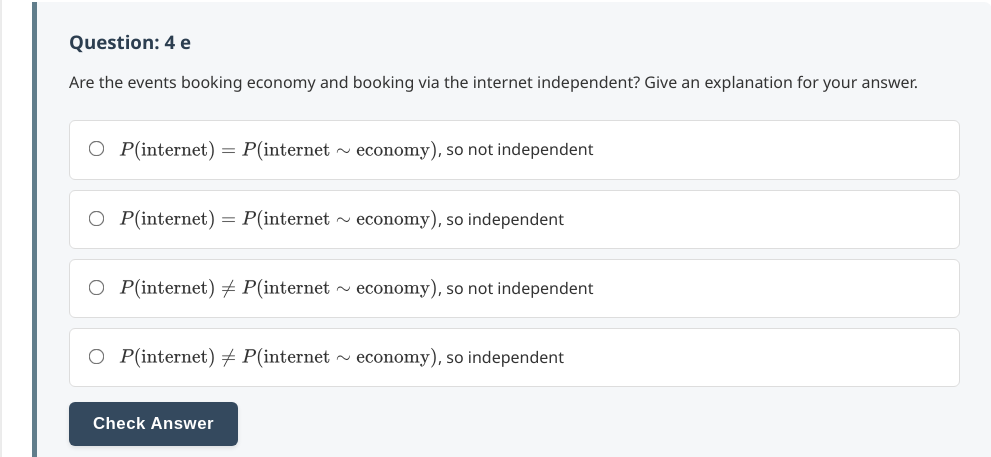
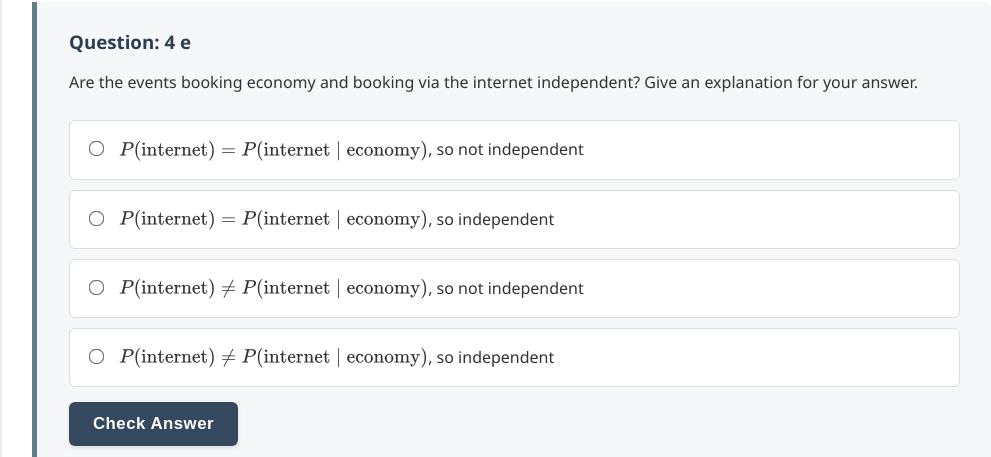
Before and after one commit to probe973/eco-4001b, a Jekyll site: the page built from review/index.md, in a window 1280 px wide and 900 px high, scrolled down 10092 px. Shown: the part 122-579 px from the top of the window, without its empty margins (128-1119 px from the left). Built offline with Jekyll 4.4.1, drawn with Linux system fonts in a browser that asks for light colours.

Commit message:
Update index.md

```diff
--- a/review/index.md
+++ b/review/index.md
@@ -376,16 +376,16 @@ A customer is selected at random, in a prize draw.
     question_text="Given that the customer booked economy, what is the probability that they booked via the internet?  Give answer as a decimal correct to 2 decimal places."
     correct_answer="0.49"
     tolerance="0.005"
-    solution_text="$P(\text{internet} \sim \text{economy})=\frac{140}{285}=\frac{28}{57}=0.49$"
+    solution_text="$P(\text{internet} \mid \text{economy})=\frac{140}{285}=\frac{28}{57}=0.49$"
 %}
 
 {% include question_multiple_choice.html
     id="review_4e"
     title="4 e"
     question_text="Are the events booking economy and booking via the internet independent? Give an explanation for your answer."
-    options="a::$P(\text{internet}) = P(\text{internet} \sim \text{economy})$, so not independent||b::$P(\text{internet}) = P(\text{internet} \sim \text{economy})$, so independent||c::$P(\text{internet}) \neq P(\text{internet} \sim \text{economy})$, so not independent||d::$P(\text{internet}) \neq P(\text{internet} \sim \text{economy})$, so independent"
+    options="a::$P(\text{internet}) = P(\text{internet} \mid \text{economy})$, so not independent||b::$P(\text{internet}) = P(\text{internet} \mid \text{economy})$, so independent||c::$P(\text{internet}) \neq P(\text{internet} \mid \text{economy})$, so not independent||d::$P(\text{internet}) \neq P(\text{internet} \mid \text{economy})$, so independent"
     correct_answer="c"
-    solution_text="$P(\text{internet}) \neq P(\text{internet} \sim \text{economy})$ implies not independent, and here we have $P(\text{internet}) = 0.47, P(\text{intenet} \sim \text{economy}) = 0.49"
+    solution_text="$P(\text{internet}) \neq P(\text{internet} \mid \text{economy})$ implies not independent, and here we have $P(\text{internet}) = 0.47, P(\text{intenet} \mid \text{economy}) = 0.49"
 %}
 
 {% include question_numerical.html
@@ -410,7 +410,7 @@ A customer is selected at random, in a prize draw.
     question_text="What is the probability that the customer booked either business or business plus? Give answer as a decimal correct to 2 decimal places."
     correct_answer="0.75"
     tolerance="0.005"
-    solution_text="$P(\text{not travel agent \sim first class})=\frac{45+25}{93}=\frac{70}{93}=0.75$"
+    solution_text="$P(\text{not travel agent \mid first class})=\frac{45+25}{93}=\frac{70}{93}=0.75$"
 %}
 
 ---
@@ -452,7 +452,7 @@ For a randomly selected flight:
     question_text="What is the probability that the service departs and arrives on time? Give answer as a decimal correct to 4 decimal places."
     correct_answer="0.52"
     tolerance="0.00005"
-    solution_text="P(departs on time AND arrives on time) <br> = $P(\text{departs on time}) \times P(\text{arrives on time} \sim \text{departs on time}) <br> $P(\text{departs on time AND arrives on time}) = 0.65 \times 0.8 = 0.52$"
+    solution_text="P(departs on time AND arrives on time) <br> = $P(\text{departs on time}) \times P(\text{arrives on time} \mid \text{departs on time}) <br> $P(\text{departs on time AND arrives on time}) = 0.65 \times 0.8 = 0.52$"
 %}
 
 {% include question_numerical.html
@@ -470,7 +470,7 @@ For a randomly selected flight:
     question_text="Given that the service arrived on time, what is the probability that it departed on time? Give answer as a decimal correct to 4 decimal places."
     correct_answer="0.856"
     tolerance="0.00005"
-    solution_text="$P(\text{departed on time} \sim \text{arrived on time}) = \frac{0.52}{0.6075}=0.856$"
+    solution_text="$P(\text{departed on time} \mid \text{arrived on time}) = \frac{0.52}{0.6075}=0.856$"
 %}
 
 ---
```
